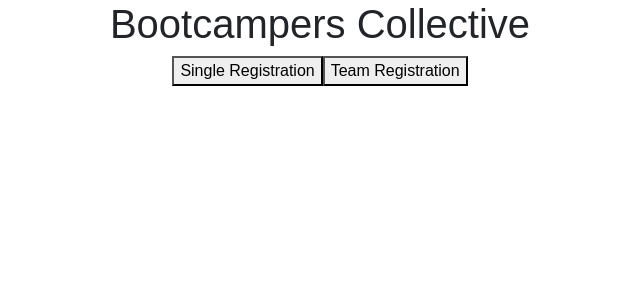
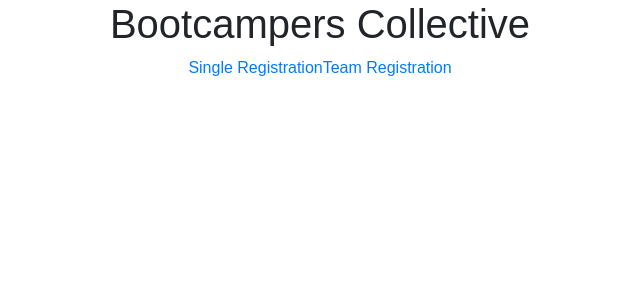
Before and after one commit to BootcampersCollective/juneFreestyleHack, a React (Create React App) app in the folder react/: page /InfoLandingPage in a window 1280 px wide. Shown: the top 300 px of the page, without its empty margins (320-960 px from the left). Built offline with nearby package versions, Linux system fonts and the light colour scheme.

Commit message:
added links to single and team reg pages

```diff
--- a/react/src/comp/regInfo/infoLandingPage.js
+++ b/react/src/comp/regInfo/infoLandingPage.js
@@ -4,10 +4,6 @@ import React, {Component} from 'react';
 class InfoLandingPage extends Component {
 	constructor(props) {
 		super(props);
-		this.state = {
-
-		}
-
 
 	}
 
@@ -15,8 +11,9 @@ class InfoLandingPage extends Component {
 		return (
 			<div id="title">
 				<h1>Bootcampers Collective</h1>
-					<button id="singleReg">Single Registration</button>
-					<button id="teamReg">Team Registration</button>
+					<a href="/SingleReg">Single Registration</a>
+
+					<a href="/TeamReg">Team Registration</a>
 			</div>
 
 
```
